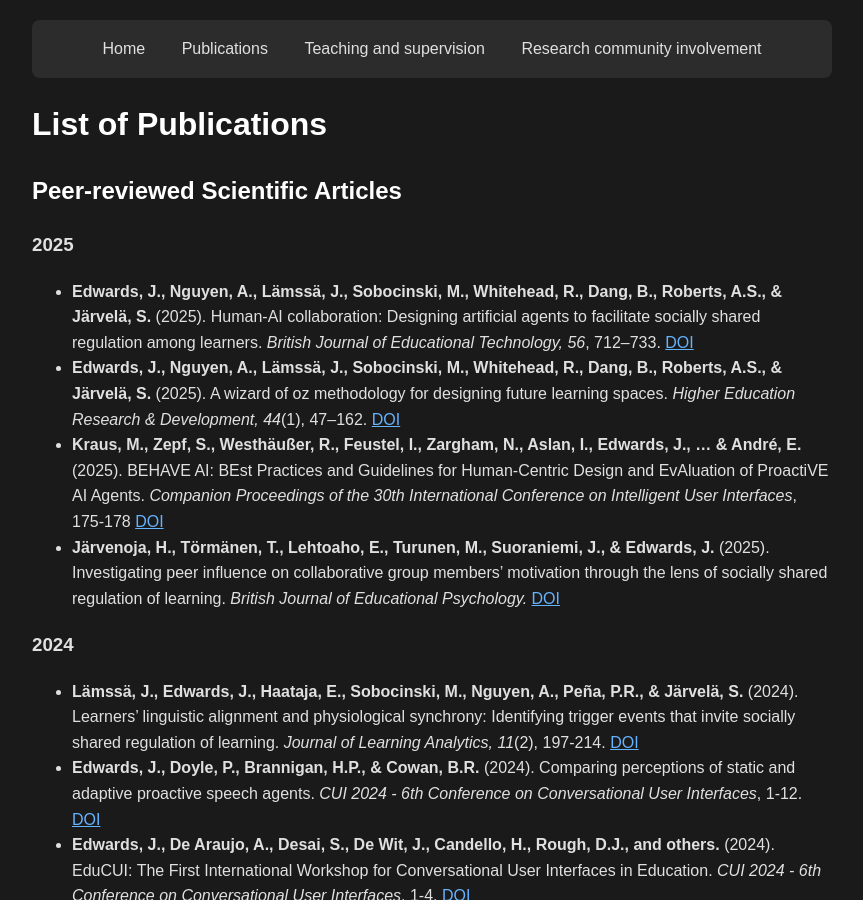
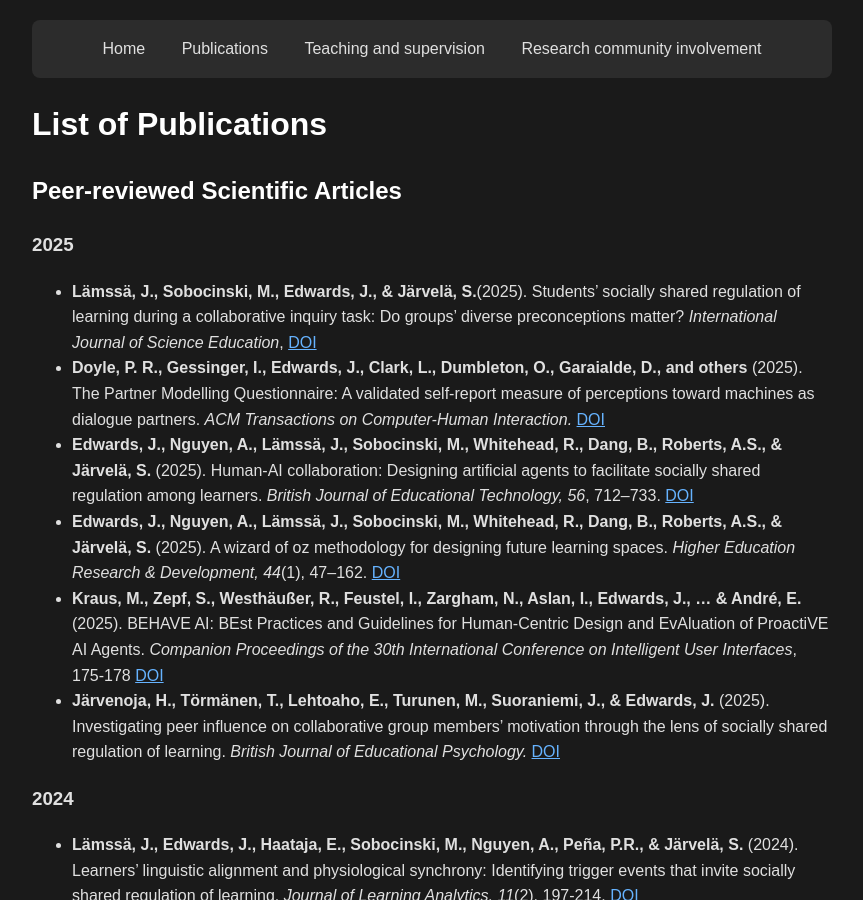
Before and after one commit to justinHCI/justinHCI.github.io, a Jekyll site: the page built from publications.md, in a window 1280 px wide and 900 px high. Shown: the whole window, without its empty margins (208-1071 px from the left). Built offline with Jekyll 4.4.1, drawn with Linux system fonts in a browser that asks for light colours.

Commit message:
new pubs

```diff
--- a/publications.md
+++ b/publications.md
@@ -8,6 +8,8 @@ title: Publications
 ## Peer-reviewed Scientific Articles
 
 ### 2025
+- **Lämssä, J., Sobocinski, M., Edwards, J., & Järvelä, S.**(2025). Students’ socially shared regulation of learning during a collaborative inquiry task: Do groups’ diverse preconceptions matter? *International Journal of Science Education*, [DOI](https://doi.org/10.1080/09500693.2025.2504642)
+- **Doyle, P. R., Gessinger, I., Edwards, J., Clark, L., Dumbleton, O., Garaialde, D., and others** (2025). The Partner Modelling Questionnaire: A validated self-report measure of perceptions toward machines as dialogue partners. *ACM Transactions on Computer-Human Interaction.* [DOI](https://doi.org/10.1145/3729170)
 - **Edwards, J., Nguyen, A., Lämssä, J., Sobocinski, M., Whitehead, R., Dang, B., Roberts, A.S., & Järvelä, S.** (2025). Human-AI collaboration: Designing artificial agents to facilitate socially shared regulation among learners. *British Journal of Educational Technology, 56*, 712–733. [DOI](https://doi.org/10.1111/bjet.13534)
 - **Edwards, J., Nguyen, A., Lämssä, J., Sobocinski, M., Whitehead, R., Dang, B., Roberts, A.S., & Järvelä, S.** (2025). A wizard of oz methodology for designing future learning spaces. *Higher Education Research & Development, 44*(1), 47–162. [DOI](https://doi.org/10.1080/07294360.2024.2429433)
 - **Kraus, M., Zepf, S., Westhäußer, R., Feustel, I., Zargham, N., Aslan, I., Edwards, J., ... & André, E.** (2025). BEHAVE AI: BEst Practices and Guidelines for Human-Centric Design and EvAluation of ProactiVE AI Agents. *Companion Proceedings of the 30th International Conference on Intelligent User Interfaces*, 175-178 [DOI](https://doi.org/10.1145/3708557.3716155)
```
Also changed, not shown: portfolio.md (+0 -2 lines).
